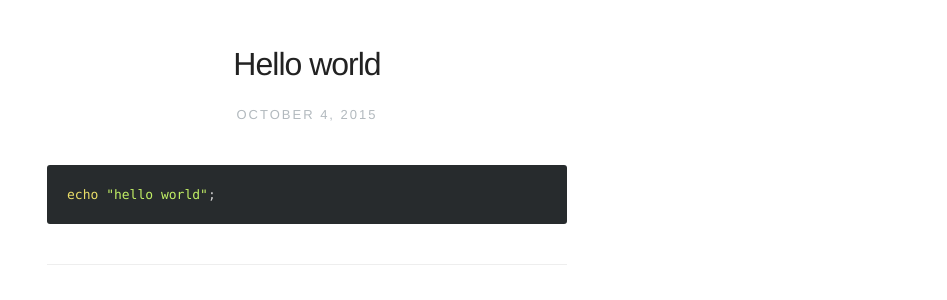
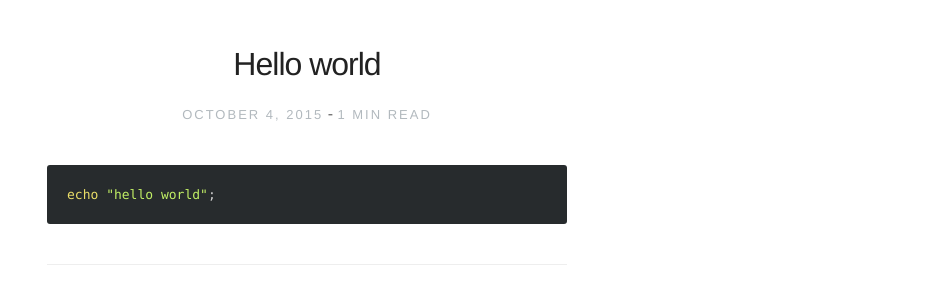
Before and after one commit to joshhornby/joshhornby.github.io, a Jekyll site: the page built from _posts/2013-11-10-welcome-to-jekyll.markdown, in a window 1280 px wide. Shown: the part 136-436 px from the top of the page, without its empty margins (333-1280 px from the left). Built offline with Jekyll 4.4.1, drawn with Linux system fonts in a browser that asks for light colours; nearby versions of some CDN libraries; Markdown is read by kramdown in place of the engine named in the settings; comment, search, counter and statistics services are not loaded.

Commit message:
Added read time to blog posts

```diff
--- /dev/null
+++ b/_includes/read-time.html
@@ -0,0 +1,8 @@
+<h2 class="headline" title="Estimated read time">
+  {% assign words = content | number_of_words %}
+  {% if words < 360 %}
+    1 min read
+  {% else %}
+    {{ words | divided_by:180 }} min read
+  {% endif %}
+</h2>
--- a/_layouts/post.html
+++ b/_layouts/post.html
@@ -7,6 +7,7 @@ archive: true
     <header>
         <h1>{{ page.title }}</h1>
         <h2 class="headline">{{ page.date | date:"%B %-d, %Y" }}</h2>
+        - {% include read-time.html %}
     </header>
     <section id="post-body">
         {{content}}
```
